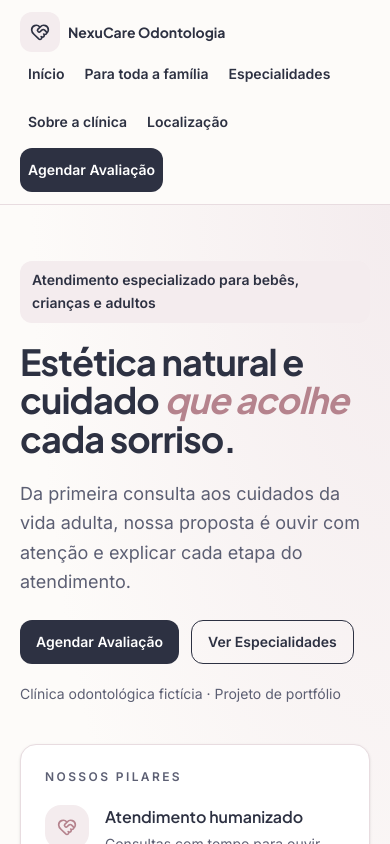
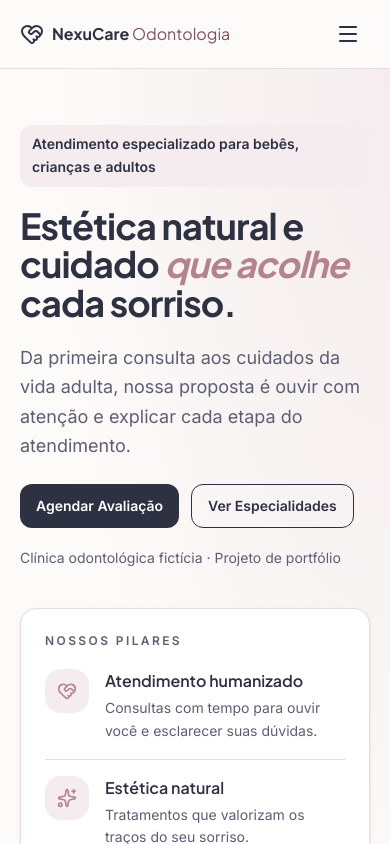
Before and after one commit to AlannCristian/nexucare-odontologia, a Next.js app: page / in a window 390 px wide. Shown: the top 844 px of the page. Built offline with nearby package versions, Linux system fonts and the light colour scheme.

Commit message:
feat: adiciona menu responsivo à NexuCare

```diff
--- a/app/components/Navbar.tsx
+++ b/app/components/Navbar.tsx
@@ -1,4 +1,7 @@
-import { HeartHandshake } from "lucide-react";
+"use client";
+
+import { useRef, useState } from "react";
+import { HeartHandshake, Menu, X } from "lucide-react";
 
 const links = [
   { href: "#inicio", label: "Início" },
@@ -10,27 +13,60 @@ const links = [
 ];
 
 export default function Navbar() {
+  const [isOpen, setIsOpen] = useState(false);
+  const menuButton = useRef<HTMLButtonElement>(null);
+
   return (
-    <header className="sticky top-0 z-20 border-b border-soft-border bg-cream">
-      <div className="mx-auto flex-wrap max-w-6xl items-center justify-between gap-3 px-5 py-3 sm:px-8">
+    <header
+      className="sticky top-0 z-20 border-b border-soft-border bg-cream"
+      onKeyDown={(event) => {
+        if (event.key === "Escape" && isOpen) {
+          setIsOpen(false);
+          menuButton.current?.focus();
+        }
+      }}
+    >
+      <div className="mx-auto flex max-w-6xl flex-wrap items-center justify-between gap-x-4 px-5 py-3 sm:px-8">
         <a
           href="#inicio"
-          className="inline-flex items-center gap-2 rounded-xl text-charcoal focus-visible:outline-2 focus-visible:outline-offset-4"
+          onClick={() => setIsOpen(false)}
+          className="inline-flex min-h-11 items-center gap-2 rounded-xl text-charcoal focus-visible:outline-2 focus-visible:outline-offset-4"
         >
-          <span className="grid size-10 shrink-0 place-items-center rounded-xl bg-blush">
-            <HeartHandshake aria-hidden="true" className="size-5" />
-          </span>
-          <span className="font-heading text-sm font-bold sm:text-base">
-            NexuCare Odontologia
+          <HeartHandshake aria-hidden="true" className="size-6 shrink-0" />
+
+          <span className="font-heading text-base sm:text-lg">
+            <strong>NexuCare</strong>{" "}
+            <span className="text-[#80535e]">Odontologia</span>
           </span>
         </a>
 
-        <nav aria-label="Navegação principal" className="flex flex-wrap gap-1">
+        <button
+          ref={menuButton}
+          type="button"
+          aria-controls="navegacao-principal"
+          aria-expanded={isOpen}
+          aria-label={isOpen ? "Fechar menu" : "Abrir menu"}
+          onClick={() => setIsOpen(!isOpen)}
+          className="grid size-11 place-items-center rounded-xl text-charcoal hover:bg-blush focus-visible:outline-2 focus-visible:outline-offset-2 lg:hidden"
+        >
+          {isOpen ? (
+            <X aria-hidden="true" className="size-6" />
+          ) : (
+            <Menu aria-hidden="true" className="size-6" />
+          )}
+        </button>
+
+        <nav
+          id="navegacao-principal"
+          aria-label="Navegação principal"
+          className={`${isOpen ? "flex" : "hidden"} w-full flex-col gap-1 border-t border-soft-border pt-3 mt-3 lg:mt-0 lg:flex lg:w-auto lg:flex-row lg:items-center lg:border-0 lg:pt-0`}
+        >
           {links.map(({ href, label }) => (
             <a
               key={href}
               href={href}
-              className={`inline-flex min-h-11 items-center rounded-xl px-2 text-sm font-semibold focus-visible:outline-2 focus-visible:outline-offset-2 sm:px-3 ${
+              onClick={() => setIsOpen(false)}
+              className={`inline-flex min-h-11 items-center rounded-xl px-3 text-sm font-semibold focus-visible:outline-2 focus-visible:outline-offset-2 ${
                 href === "#agendamento"
                   ? "bg-charcoal text-white hover:bg-ink"
                   : "text-charcoal hover:bg-blush"
```
